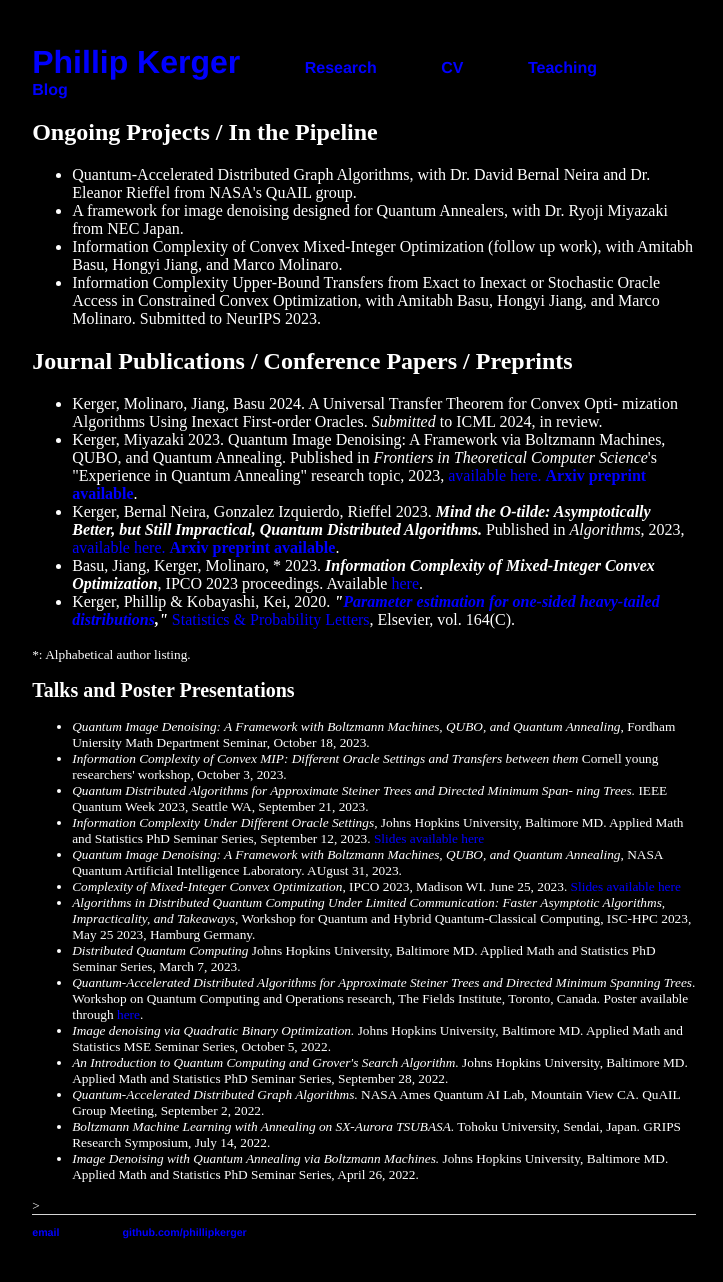
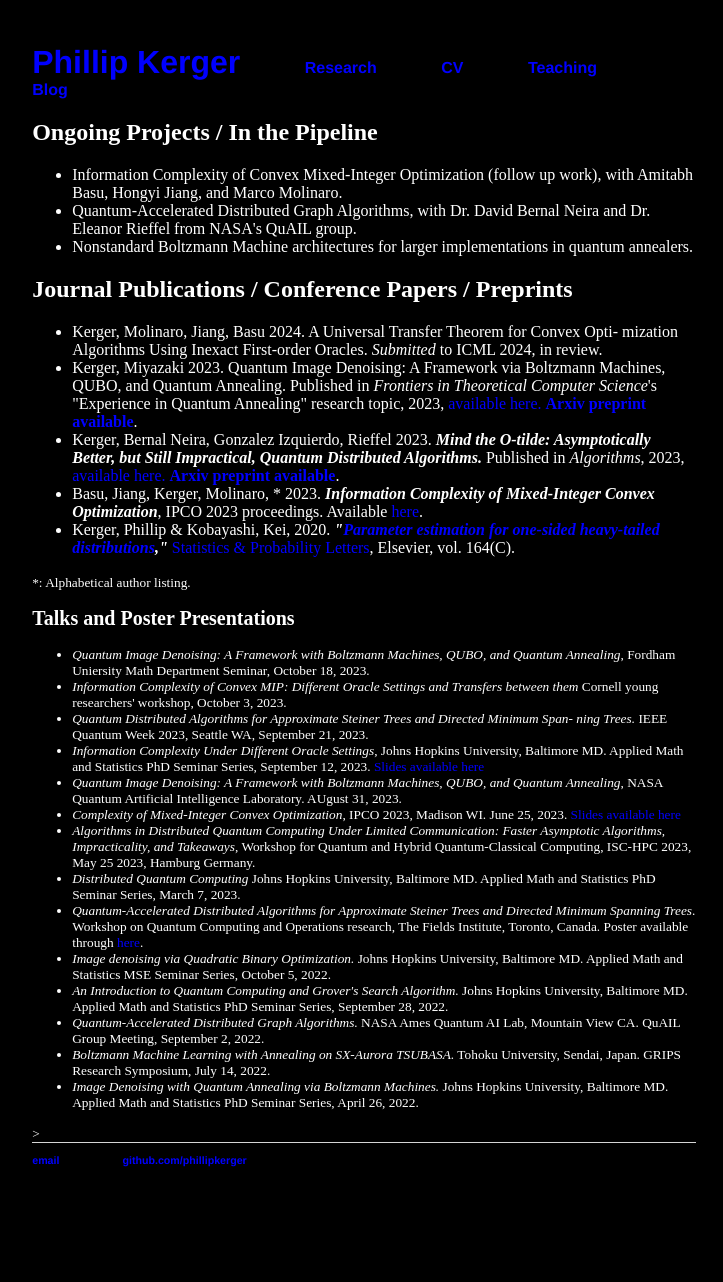
Before and after one commit to PhillipKerger/phillipkerger.github.io, a Jekyll site: the page built from research/index.html, in a window 1280 px wide. Shown: the whole page, without its empty margins (276-999 px from the left). Built offline with Jekyll 4.4.1, drawn with Linux system fonts in a browser that asks for light colours; after the commit the page ends 1210 px from its top, so only the background shows below that.

Commit message:
Update index.html

```diff
--- a/research/index.html
+++ b/research/index.html
@@ -5,10 +5,9 @@ title: Phillip Kerger
 <div class="blurb">
 	<h2>Ongoing Projects / In the Pipeline</h2>
 	<ul>
+		<li> Information Complexity of Convex Mixed-Integer Optimization (follow up work), with Amitabh Basu, Hongyi Jiang, and Marco Molinaro.</li>
 		<li> Quantum-Accelerated Distributed Graph Algorithms, with Dr. David Bernal Neira and Dr. Eleanor Rieffel from NASA's QuAIL group. </li>
-		<li> A framework for image denoising designed for Quantum Annealers, with Dr. Ryoji Miyazaki from NEC Japan.  </li>
-		<li> Information Complexity of Convex Mixed-Integer Optimization (follow up work), with Amitabh Basu, Hongyi Jiang, and Marco Molinaro.
-		<li> Information Complexity Upper-Bound Transfers from Exact to Inexact or Stochastic Oracle Access in Constrained Convex Optimization, with Amitabh Basu, Hongyi Jiang, and Marco Molinaro. Submitted to NeurIPS 2023.
+		<li> Nonstandard Boltzmann Machine architectures for larger implementations in quantum annealers.  </li>
 	</ul>
 
 
```
